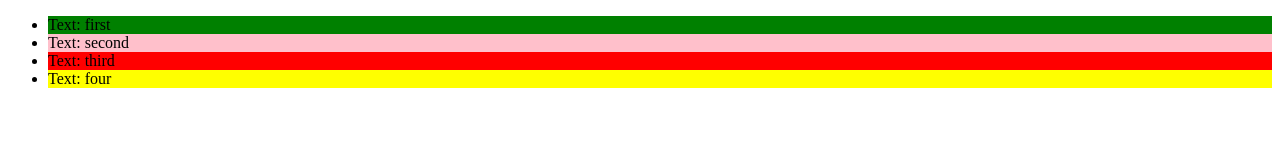
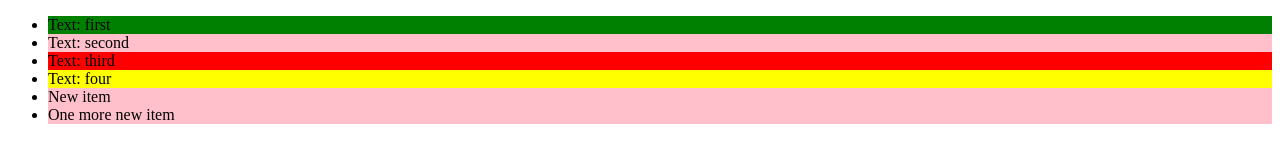
Before and after one commit to 0smir/fullstack_academy, a plain HTML site: page jquerystart/secondary_function/index.html in a window 1280 px wide. Drawn offline with nearby package versions, Linux system fonts and the light colour scheme.

Commit message:
add more items to list

```diff
--- a/jquerystart/secondary_function/index.html
+++ b/jquerystart/secondary_function/index.html
@@ -12,6 +12,8 @@
 		<li>Text: second</li>
 		<li>Text: third</li>
 		<li>Text: four</li>
+		<li>New item</li>
+		<li>One more new item</li>
 	</ul>
 
 
```
